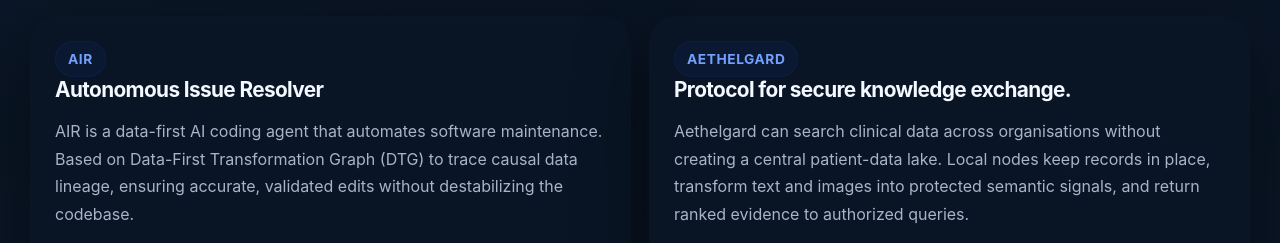
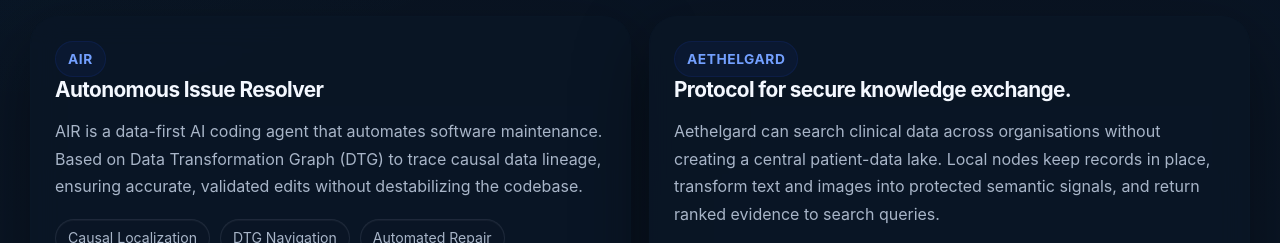
Before and after one commit to akaliutau/monodromy, a plain HTML site: page index.html in a window 1280 px wide. Shown: the part 882-1125 px from the top of the page. Drawn offline with Linux system fonts and the light colour scheme.

Commit message:
updated frontpage

```diff
--- a/index.html
+++ b/index.html
@@ -1252,7 +1252,7 @@
               <span class="label">AIR</span>
               <h3>Autonomous Issue Resolver</h3>
               <p>
-                AIR is a data-first AI coding agent that automates software maintenance. Based on Data-First Transformation Graph (DTG) to trace causal data lineage, ensuring accurate, validated edits without destabilizing the codebase.
+                AIR is a data-first AI coding agent that automates software maintenance. Based on Data Transformation Graph (DTG) to trace causal data lineage, ensuring accurate, validated edits without destabilizing the codebase.
               </p>
               <div class="pill-list">
                 <span class="pill">Causal Localization</span>
@@ -1278,7 +1278,7 @@
               <p>
                 Aethelgard can search clinical data across organisations without creating a central patient-data lake.
                 Local nodes keep records in place, transform text and images into protected semantic signals, and return
-                ranked evidence to authorized queries.
+                ranked evidence to search queries.
               </p>
               <div class="pill-list">
                 <span class="pill">Formal Verification</span>
```
